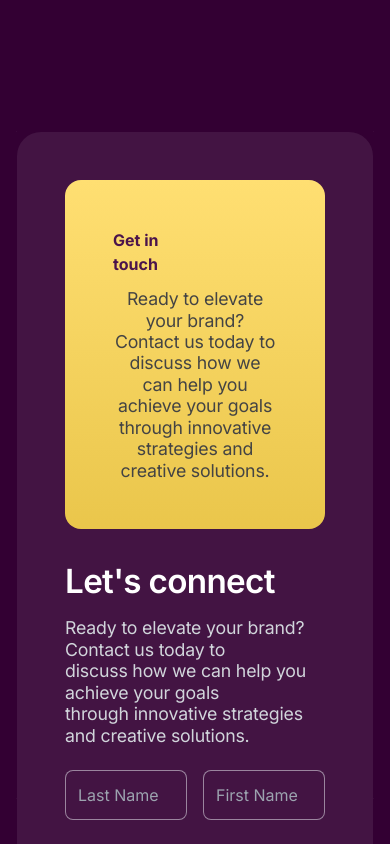
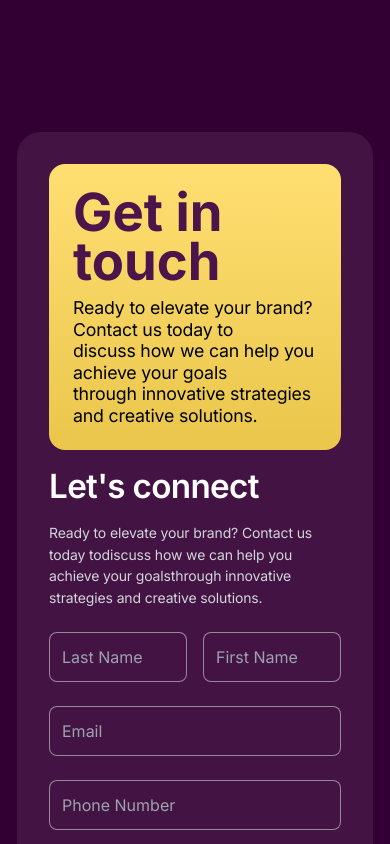
Before and after one commit to R67USD/vite-landing-page, a React (Vite) app: page / in a window 390 px wide. Shown: the part 7920-8764 px from the top of the page. Built offline with nearby package versions, Linux system fonts and the light colour scheme.

Commit message:
fix(mobile): contact form and logo issue fixed.

```diff
--- a/src/components/ContactForm.tsx
+++ b/src/components/ContactForm.tsx
@@ -2,18 +2,20 @@ const ContactForm = () => {
   return (
     <section className="relative bg-maroon-darker">
       <div className="container pt-[140px] pb-[80px] mx-auto px-4">
-        <div className="max-sm:max-w-6xl contact-form mx-auto">
-          <div className="bg-maroon-dark backdrop-blur-sm rounded-3xl p-12">
-            <div className="flex flex-col md:grid md:grid-cols-2 gap-8">
+        <div className="max-w-[1219px] mx-auto rounded-tl-[34px] relative p-[1px] ">
+          <div className="bg-maroon-dark backdrop-blur-sm rounded-3xl max-sm:p-8 p-12">
+            <div className="flex flex-col md:grid md:grid-cols-2 max-sm:gap-4 gap-8">
               {/* Left Form Section - Second on mobile */}
               <div className="space-y-6 order-2 md:order-1">
                 <div className="flex flex-col gap-y-4">
-                  <h2 className="connect-text text-white">Let's connect</h2>
-                  <p className="text-gray-300 connect-text-desc">
+                  <h2 className=" text-[33.24px] font-semibold leading-[40.23px] tracking-[-0.02em] text-left text-white">
+                    Let's connect
+                  </h2>
+                  <p className="text-sm sm:text-[17.73px] font-normal leading-[21.46px] tracking-[-0.01em] text-left text-gray-300">
                     Ready to elevate your brand? Contact us today to
-                    <br />
+                    <br className="max-sm:hidden" />
                     discuss how we can help you achieve your goals
-                    <br />
+                    <br className="max-sm:hidden" />
                     through innovative strategies and creative solutions.
                   </p>
                 </div>
@@ -55,13 +57,13 @@ const ContactForm = () => {
               </div>
 
               {/* Right Display Section - First on mobile */}
-              <div className="flex flex-col gap-y-3 bg-yellow-gradient from-yellow-start to-yellow-end md:rounded-xl rounded-2xl p-12 justify-center order-1 md:order-2">
-                <h2 className="lg:text-left font-[800] lg:text-[134.6px] sm:text-[82.6px] lg:leading-[111.34px] sm:leading-[68.6px] text-purple-primary">
+              <div className="flex flex-col gap-y-3 bg-yellow-gradient from-yellow-start to-yellow-end md:rounded-xl rounded-2xl max-sm:p-6 p-12 justify-center order-1 md:order-2">
+                <h2 className="lg:text-left font-bold lg:text-[134.6px] max-sm:text-[52.6px] leading-[111.34px] max-sm:leading-[48.6px] text-purple-primary">
                   Get in
                   <br />
                   touch
                 </h2>
-                <p className="get-in-touch-desc">
+                <p className=" text-[17.73px] font-normal leading-[21.46px] tracking-[-0.01em] text-left">
                   Ready to elevate your brand? Contact us today to
                   <br />
                   discuss how we can help you achieve your goals
--- a/src/components/Logo.tsx
+++ b/src/components/Logo.tsx
@@ -1,6 +1,6 @@
-const Logo = () => {
+const Logo = ({ className }: { className: string }) => {
   return (
-    <div className="h-[107px] w-[306px] max-sm:h-[178px]">
+    <div className={` ${className}`}>
       <img
         className="max-h-auto max-w-auto"
         src="/images/logo.png"
--- a/src/components/Navbar.tsx
+++ b/src/components/Navbar.tsx
@@ -5,7 +5,7 @@ const Navbar = () => {
     <nav className="py-20 max-sm:pt-20 max-sm:!pb-10 bg-purple-primary">
       <div className="container mx-auto px-4">
         <div className="flex max-sm:justify-center justify-between items-center">
-          <Logo />
+          <Logo className="h-[107px] w-[306px] max-sm:h-[178px]" />
           <div className="max-md:hidden flex items-center space-x-8">
             <a
               href="#"
--- a/src/fonts.css
+++ b/src/fonts.css
@@ -1,21 +1,21 @@
 /* src/styles/fonts.css */
 @font-face {
   font-family: "Petrov Sans";
-  src: url("../public/fonts/PetrovSans-Regular.ttf") format("truetype");
+  src: url("/fonts/PetrovSans-Regular.ttf") format("truetype");
   font-weight: 400;
   font-style: normal;
 }
 
 @font-face {
   font-family: "Petrov Sans";
-  src: url("../public/fonts/PetrovSans-Bold.ttf") format("truetype");
+  src: url("/fonts/PetrovSans-Bold.ttf") format("truetype");
   font-weight: 700;
   font-style: normal;
 }
 
 @font-face {
   font-family: "Petrov Sans";
-  src: url("../public/fonts/PetrovSans-Light.ttf") format("truetype");
+  src: url("/fonts/PetrovSans-Light.ttf") format("truetype");
   font-weight: 200;
   font-style: normal;
 }
```
